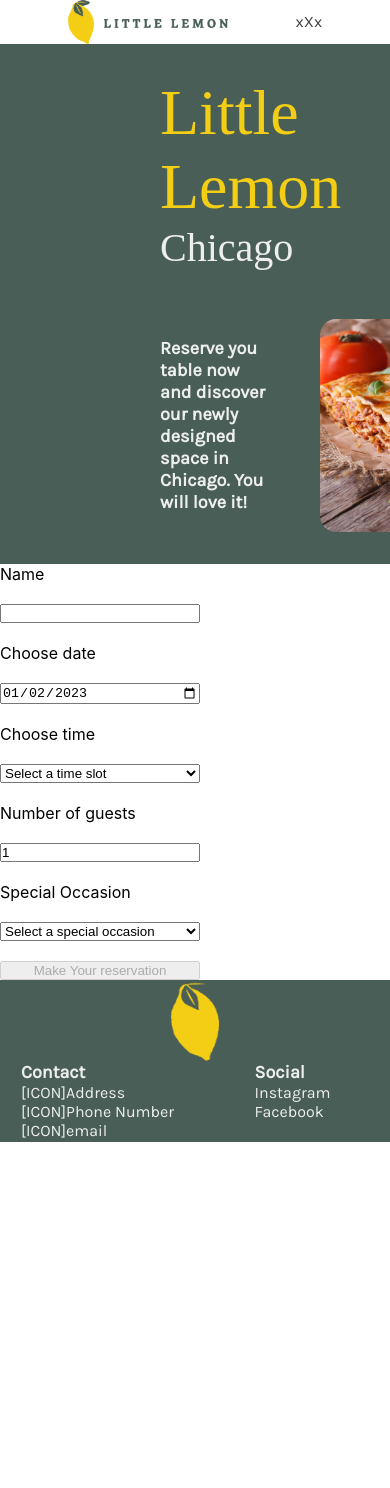
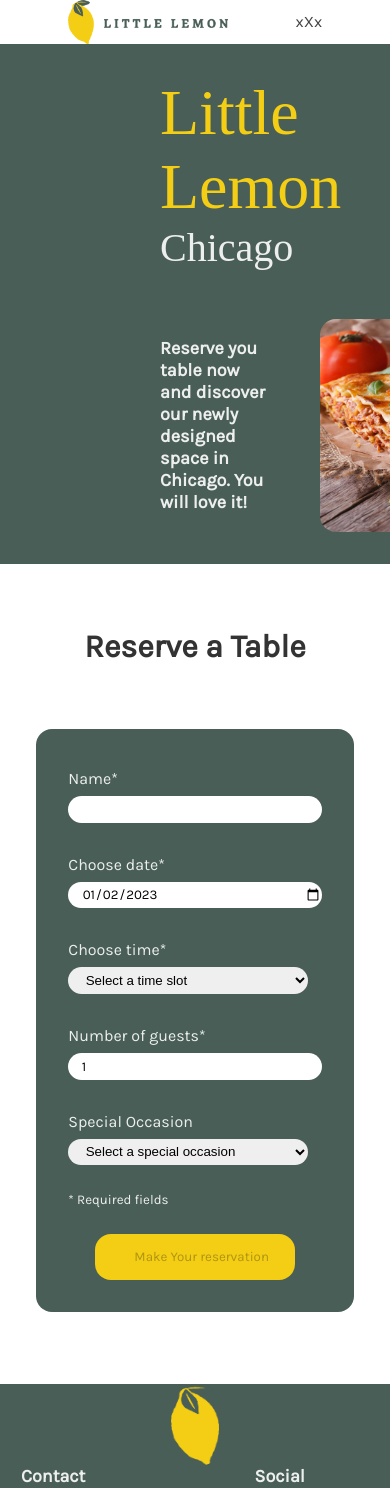
Before and after one commit to CarlosTussi/littlelemon-website, a React (Create React App) app in the folder littlelemon/: page /reservations in a window 390 px wide. Shown: the top 1488 px of the page. Before the commit the page ends 1142 px from the top, so only its background shows below. Built offline with nearby package versions, Linux system fonts and the light colour scheme; a web font is replaced by a local one.

Commit message:
[ADD] Style for the reserve table table including media queries for smaller screens

```diff
--- a/littlelemon/src/components/BookingForm.js
+++ b/littlelemon/src/components/BookingForm.js
@@ -8,7 +8,6 @@ function ErrorMessage (props)
 {
     return (
     <p style={{
-        color: "red",
         display: `${props.isDisplayed? "block" : "none"}`
     }}>
         {props.children}
@@ -83,12 +82,10 @@ function BookingForm(props)
     //{...formik.getFieldProps("name")}
     return(
         <>
-            <form style={{display: "grid",
-                        maxWidth: "200px",
-                        gap: "20px"}}
-                        onSubmit={formik.handleSubmit}
+            <form onSubmit={formik.handleSubmit}
+                  aria-label="Reservation system form"
                         >
-                <label htmlFor="bookingName">Name</label>
+                <label htmlFor="bookingName">Name*</label>
                 <input type="text"
                     id="bookingName"
                     name="bookingName"
@@ -98,7 +95,7 @@ function BookingForm(props)
                 <ErrorMessage isDisplayed={formik.touched.bookingName && formik.errors.hasOwnProperty("bookingName")}>
                     Please type your name
                 </ErrorMessage>
-                <label htmlFor="res-date">Choose date</label>
+                <label htmlFor="res-date">Choose date*</label>
                 <input  type="date"
                         id="res-date"
                         name="res-date"
@@ -106,9 +103,9 @@ function BookingForm(props)
                         {...formik.getFieldProps("date")}
                         />
                 <ErrorMessage isDisplayed={formik.touched.date && formik.errors.hasOwnProperty("date")}>
-                    Please select a valid date (DD/MM/YYY)
+                    Please select a valid date
                 </ErrorMessage>
-                <label htmlFor="res-time">Choose time</label>
+                <label htmlFor="res-time">Choose time*</label>
                 <select id="res-time"
                         name="res-time"
                         {...formik.getFieldProps("time")}
@@ -125,7 +122,7 @@ function BookingForm(props)
                                            !props.availableTimes.includes(formik.values.time)}>
                     Please select a time slot
                 </ErrorMessage>
-                <label htmlFor="guests">Number of guests</label>
+                <label htmlFor="guests">Number of guests*</label>
                 <input type="number"
                         min="1" max="10"
                         id="guests"
@@ -144,10 +141,12 @@ function BookingForm(props)
                     <option>Birthday</option>
                     <option>Anniversary</option>
                 </select>
+                <small>* Required fields</small>
                 <input
                     type="submit"
                     disabled = {isFormValid()? false : true}
                     value="Make Your reservation"
+                    aria-label="Submit form"
                                     />
             </form>
         </>
--- a/littlelemon/src/components/BookingPage.js
+++ b/littlelemon/src/components/BookingPage.js
@@ -90,7 +90,8 @@ function BookingPage()
                         imgSrc={imgSrc}
                         alt="Restaurant with tables and plants decorating"
                         />
-            <section>
+            <section className="formSection">
+                <h4>Reserve a Table</h4>
                 <BookingForm availableTimes={availableTimes}
                              dispatch={dispatch}
                              onSubmit={submitForm}
--- a/littlelemon/src/components/Homepage.js
+++ b/littlelemon/src/components/Homepage.js
@@ -5,7 +5,7 @@ import WeeklySpecials from './WeeklySpecials';
 function Homepage()
 {
     return(
-        <section>
+        <section aria-label="Hero banner of homepage">
             <HeroBanner description="We are a family owned Mediterranean restaurant, focused on traditional recipes with a modern twist."
                         imgSrc={imgSrc}
                         alt="Picutre of molten lasagna"
--- a/littlelemon/src/components/WeeklySpecials.js
+++ b/littlelemon/src/components/WeeklySpecials.js
@@ -32,7 +32,8 @@ const weeklyCards = [
 function WeeklySpecials()
 {
     return(
-        <section className="weeklySection">
+        <section className="weeklySection"
+        >
             <div className="weeklySectiontitle">
                 <h4>This Week's Specials!</h4>
                 <button>Online Menu</button>
--- a/littlelemon/src/index.css
+++ b/littlelemon/src/index.css
@@ -276,6 +276,83 @@ main{
 
 }
 
+/* FORM */
+form {
+
+  display: grid;
+  grid-template-columns: 1fr;
+
+  background-color: var(--primary-color);
+  border-radius: 16px;
+  padding: 0.5em 2em 2em 2em;
+  margin: 4em 0.5em 0.5em 0.5em;
+}
+
+form input[type="submit"]{
+  background-color: var(--secondary-color);
+
+   min-width: 0;
+   width: 15em;
+   height: 3.5em;
+   margin: 0 auto 0 auto;
+
+}
+
+form label{
+  color: var(--subtitle-color);
+  font-weight: 500;
+  padding: 0em 0 0.5em 0;
+
+  margin-top: 2em;
+}
+
+form input {
+  border: none;
+  border-radius: 16px;
+  /* min-height: 4vh; */
+
+  padding-left: 1em;
+
+  width: 45em;
+  height: 2em;
+
+  font-family: 'Karla';
+
+}
+
+form input::value{
+  padding-left: 1em;
+}
+
+
+form select {
+  border: none;
+  border-radius: 16px;
+
+  width: 45em;
+  height: 2em;
+
+  padding-left: 1em;
+
+}
+
+.formSection{
+  display: grid;
+  grid-template-columns: 1fr;
+  justify-items: center;
+
+  margin: 4em 0 4em 0;
+  font-family: 'Karla';
+}
+
+form small{
+  padding: 2em 0 0 0;
+  color: var(--subtitle-color);
+}
+
+form p{
+  color: var(--price-color);
+}
 
 /* FOOTER */
 footer {
@@ -304,7 +381,7 @@ footer .navLink{
 }
 
 /* Smaller Screens */
-@media only screen and (max-width: 630px){
+@media only screen and (max-width: 700px){
 
   /* HEADER  */
   header .desktopNav {
@@ -341,6 +418,18 @@ footer .navLink{
     max-width: 10em;
   }
 
+  form input {
+    width: 18em;
+  }
+
+  form input[type="submit"]{
+    margin: 2em auto 0 auto;
+    width: 10 em;
+  }
+
+  form select {
+    width: 18em;
+  }
 
 
   /* FOOTER */
```
